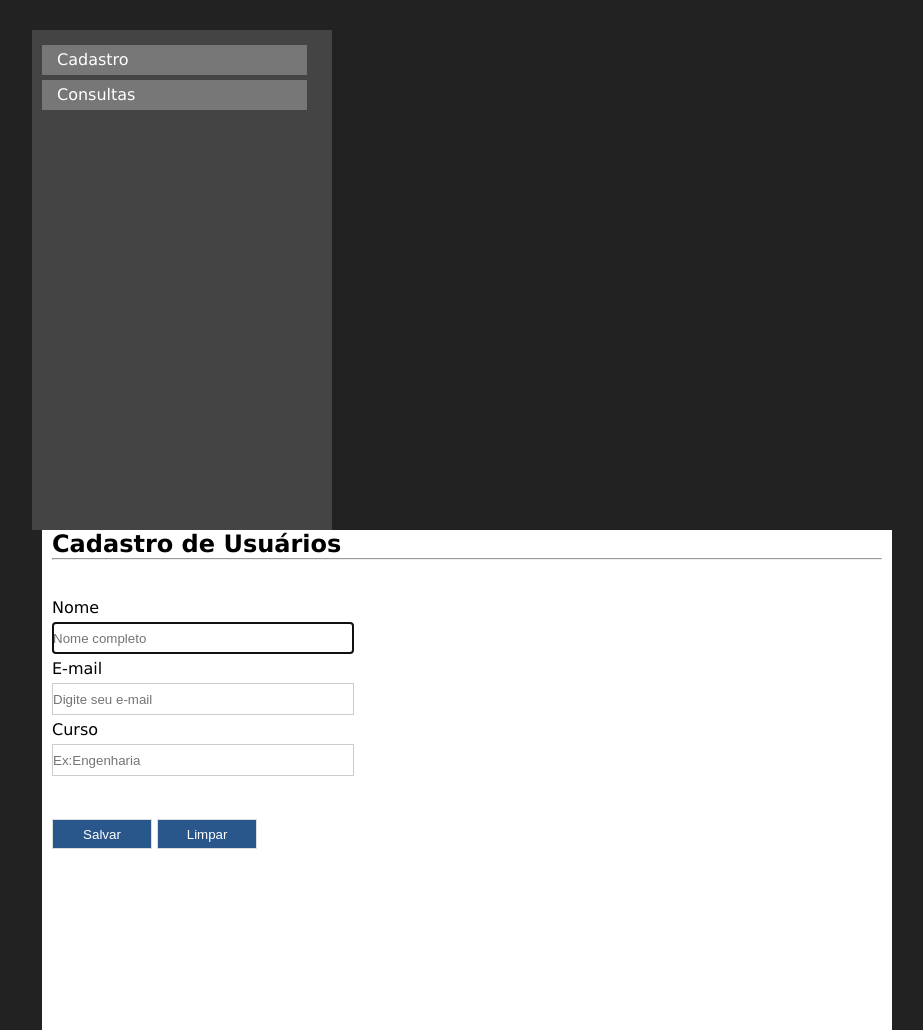
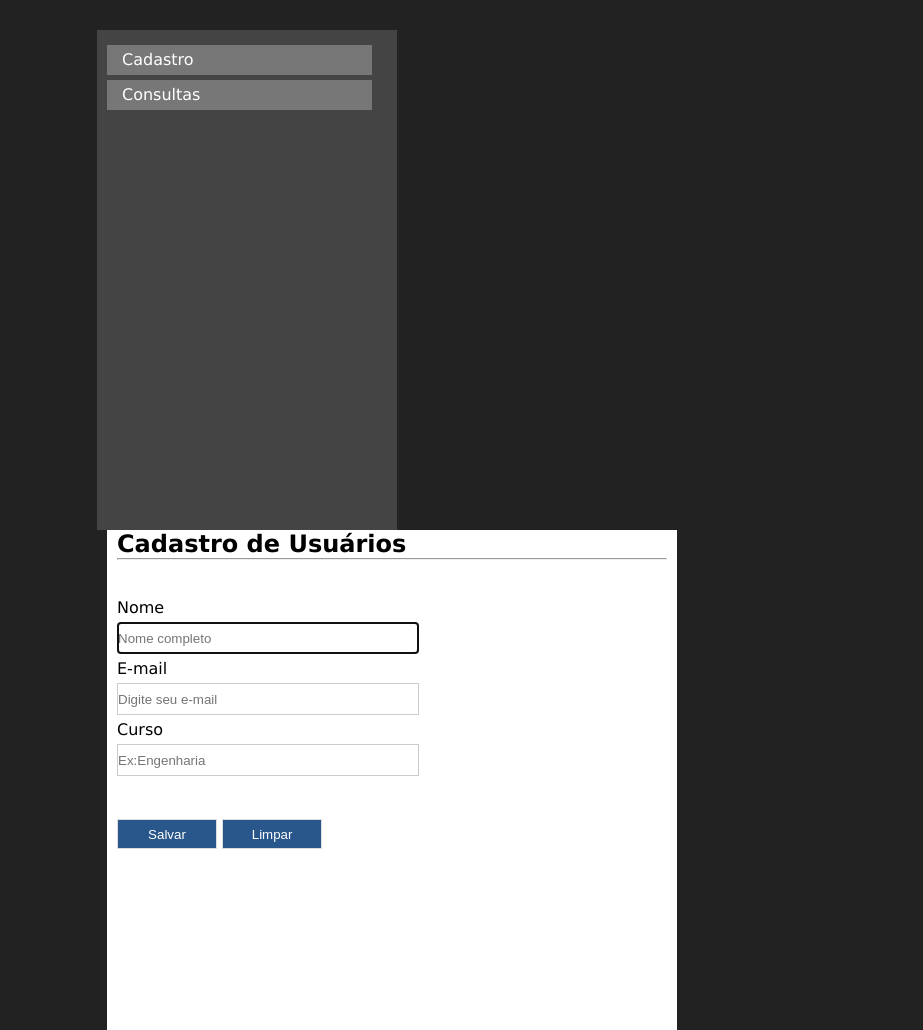
Before and after one commit to vinisoliveira/Sistema-basico-de-cadastro-com-PHP-e-MySQL, a PHP site: page / in a window 1280 px wide. Shown: the whole page, without its empty margins (108-1031 px from the left). Run offline with PHP 8.4, Linux system fonts and the light colour scheme.

Commit message:
Update style.css

```diff
--- a/style.css
+++ b/style.css
@@ -16,7 +16,7 @@ body {
 
 .container {
     margin: auto;
-    width: 1000px;
+    width: 870px;
     margin-top: 20px;
     padding: 10px;
 }
@@ -31,7 +31,7 @@ nav {
 }
 
 section {
-    width: 850px;
+    width: 570px;
     height: 500px;
     margin-left: 10px;
     float: left;
```
